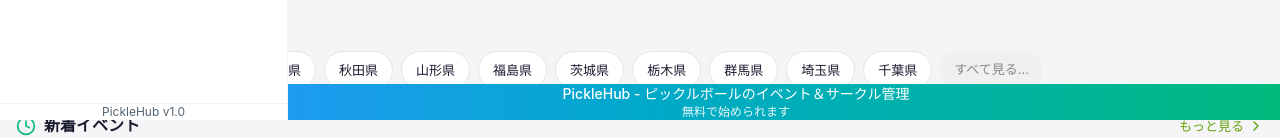
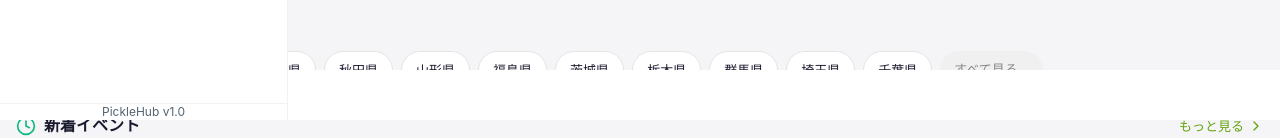
Before and after one commit to yu-ya-o/pickleapp, a React (Vite) app in the folder web/: page / in a window 1280 px wide. Shown: the part 680-818 px from the top of the page. Built offline with nearby package versions, Linux system fonts and the light colour scheme; no server answers.

Commit message:
feat: Google AdSense対応の広告バナーに更新
- index.htmlにAdSenseスクリプトを追加
- WebAdBannerをAdSense広告ユニット表示に対応
- パブリッシャーID・広告ユニットIDはプレースホルダー

https://claude.ai/code/session_01JHJnDHQqDP5LDkNDRttpp3

```diff
--- a/web/index.html
+++ b/web/index.html
@@ -33,6 +33,9 @@
     <meta name="twitter:image" content="https://picklehub.jp/og-image.png" />
 
     <title>PickleHub - ピックルボールイベント・サークル募集</title>
+
+    <!-- Google AdSense -->
+    <script async src="https://pagead2.googlesyndication.com/pagead/js/adsbygoogle.js?client=ca-pub-XXXXXXXXXXXXXXXX" crossorigin="anonymous"></script>
   </head>
   <body>
     <div id="root"></div>
--- a/web/src/components/layout/WebAdBanner.tsx
+++ b/web/src/components/layout/WebAdBanner.tsx
@@ -1,23 +1,37 @@
+import { useEffect } from 'react';
+
+declare global {
+  interface Window {
+    adsbygoogle: unknown[];
+  }
+}
+
 /**
- * Web版下部固定バナー広告コンポーネント
+ * Web版下部固定バナー広告コンポーネント（Google AdSense）
  *
- * TODO: Google AdSenseや他の広告ネットワークに置き換え可能
+ * 設定手順:
+ * 1. index.html の ca-pub-XXXXXXXXXXXXXXXX を実際のパブリッシャーIDに置換
+ * 2. 下記の data-ad-slot を実際の広告ユニットIDに置換
  */
 export function WebAdBanner() {
+  useEffect(() => {
+    try {
+      (window.adsbygoogle = window.adsbygoogle || []).push({});
+    } catch {
+      // AdSense script not loaded
+    }
+  }, []);
+
   return (
-    <div className="fixed bottom-0 left-0 right-0 z-50 md:left-64 lg:left-72">
-      <div className="bg-gradient-to-r from-[var(--primary)] to-[#00BA7C] text-white">
-        <div className="max-w-4xl mx-auto px-4 py-3 flex items-center justify-center gap-3">
-          <div className="text-center">
-            <p className="text-sm font-medium">
-              PickleHub - ピックルボールのイベント＆サークル管理
-            </p>
-            <p className="text-xs opacity-90">
-              無料で始められます
-            </p>
-          </div>
-        </div>
-      </div>
+    <div className="fixed bottom-0 left-0 right-0 z-50 md:left-64 lg:left-72 bg-white">
+      <ins
+        className="adsbygoogle"
+        style={{ display: 'block', width: '100%', height: '50px' }}
+        data-ad-client="ca-pub-XXXXXXXXXXXXXXXX"
+        data-ad-slot="XXXXXXXXXX"
+        data-ad-format="horizontal"
+        data-full-width-responsive="false"
+      />
     </div>
   );
 }
```
